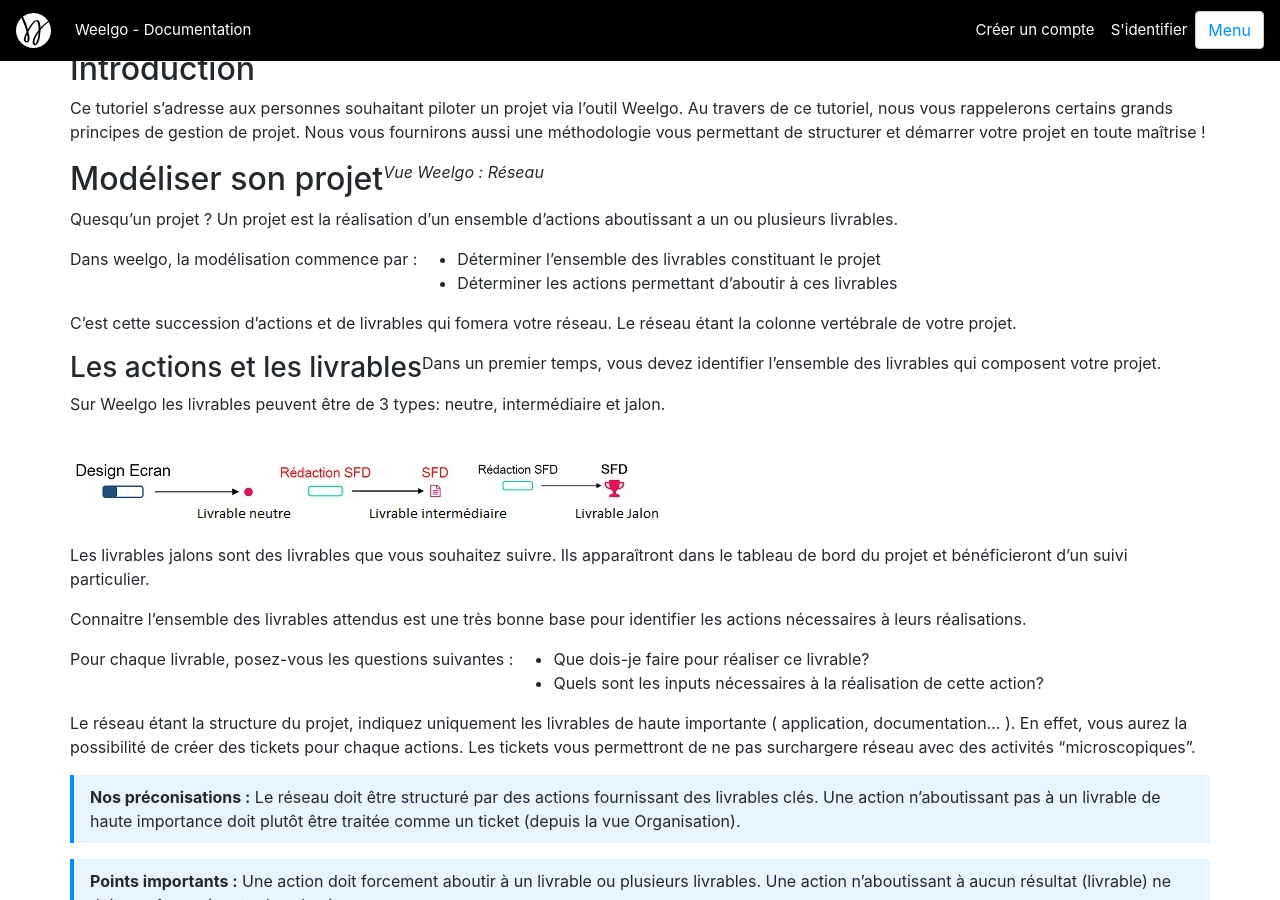
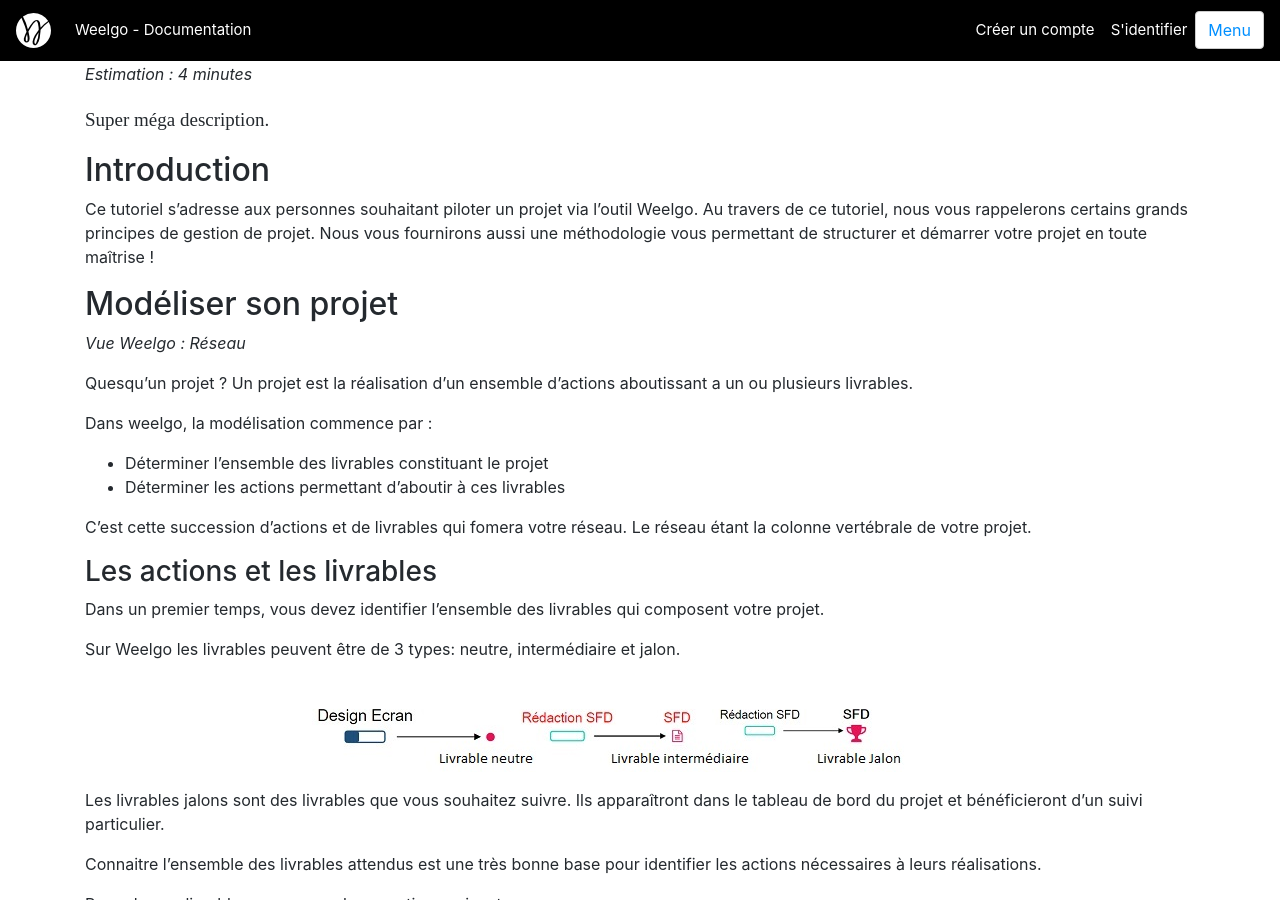
Before and after one commit to Weelgo/weelgo.github.io, a Jekyll site: the page built from fr/commencer/decouverte_de_l_application.md, in a window 1280 px wide and 900 px high. Built offline with Jekyll 4.4.1, drawn with Linux system fonts in a browser that asks for light colours.

Commit message:
Amélioration

```diff
--- a/_layouts/docs_fr.html
+++ b/_layouts/docs_fr.html
@@ -8,14 +8,14 @@
 	{% include docs-navbar.html %}
 
 	<div class="container">
-      <div class="row">
+
 	      <h1 style="font-size: 35px;font-family: Segoe UI Light;font-weight: bold;" id="content">{{ page.title }}</h1>
 	      <div style="font-style: italic;margin-top: 20px;">Estimation : {{ page.readingEstimation }} minutes</div>
 	      <p style="font-size: 19px;font-family: Segoe UI Light;margin-top: 20px;">{{ page.description }}</p>
-      </div>
-      <div class="row">
-      {{ content }}
-      </div>
+
+	      <div>
+	      {{ content }}
+	      </div>
     </div>
 
 
--- a/fr/commencer/decouverte_de_l_application.md
+++ b/fr/commencer/decouverte_de_l_application.md
@@ -1,7 +1,7 @@
 ---
 layout : docs_fr
 title : Créer et gérer un projet sous Weelgo
-description :
+description : Super méga description.
 id : thl23
 readingEstimation : 4
 ---
```
